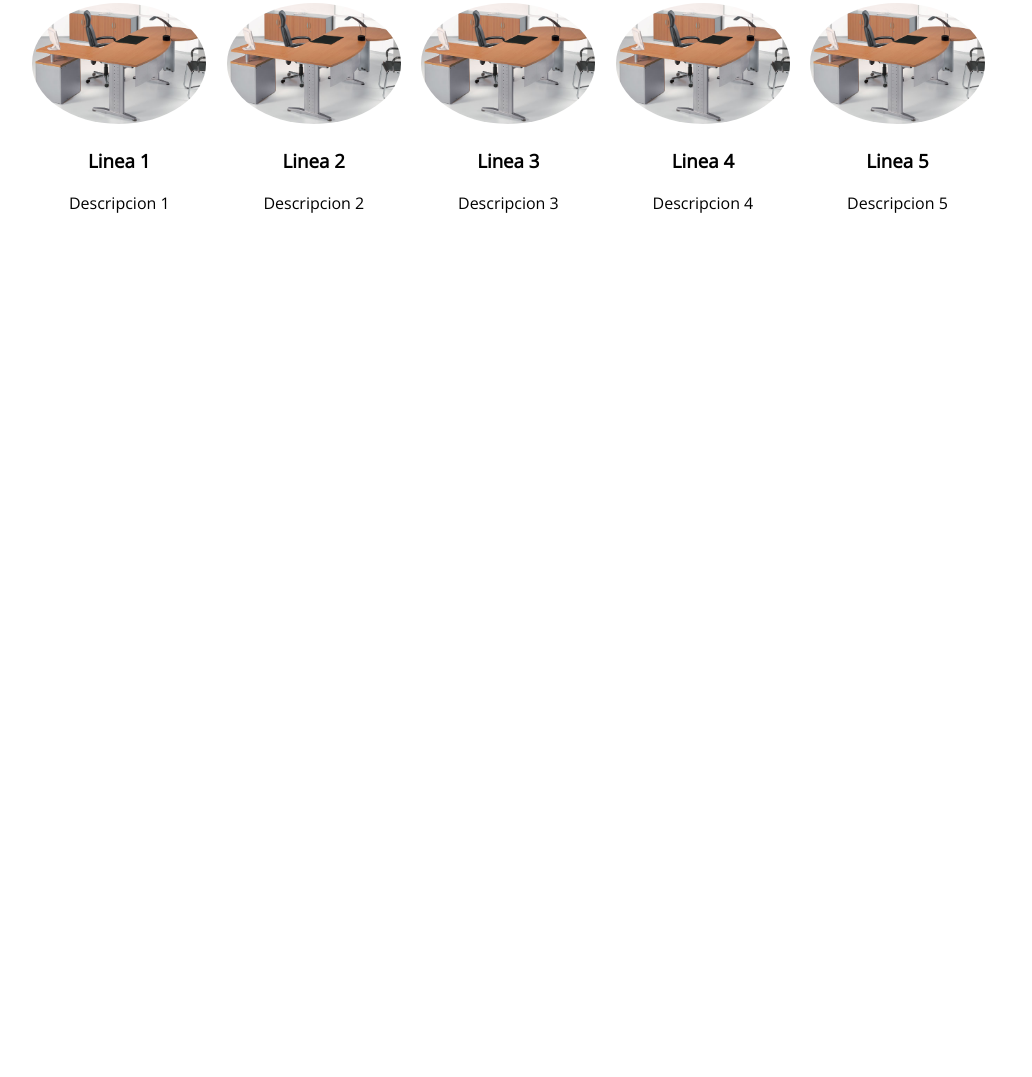
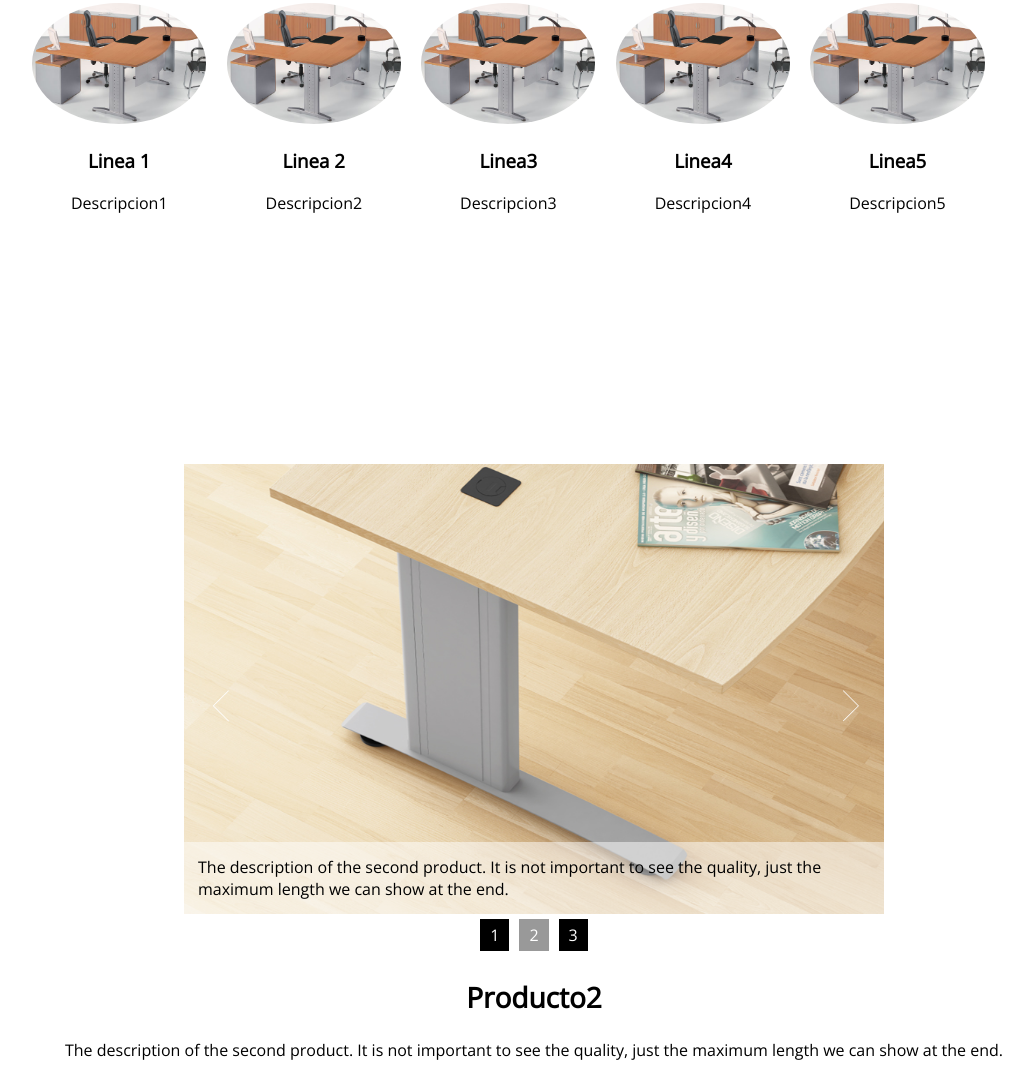
Before and after one commit to Raulvv/webUM, a plain HTML site: page index.html in a window 1280 px wide. Shown: the part 873-1950 px from the top of the page, without its empty margins (106-1138 px from the left). Before the commit the page ends 1337 px from the top, so only its background shows below. Drawn offline with nearby package versions, Linux system fonts and the light colour scheme.

```diff
--- a/index.html
+++ b/index.html
@@ -81,13 +81,13 @@
         <div id="catalogue">
           <div class="lineaCatalogo" ng-repeat="linea in lineas">
             <img ng-src="{{linea.image}}" alt="">
-            <h3 ng-click="getLinea(linea)">{{linea.title}}</h3>
+            <h3 ng-click="getLinea(linea)">{{linea.titleLinea}}</h3>
             <p>{{linea.description}}</p>
           </div>
         </div>
       </div>
 
-      <div class="productPartial" ng-repeat="linea in lineas | filter: {title: selected_linea_title}">
+      <div class="productPartial" ng-repeat="linea in lineas | filter: {titleLinea: selected_linea_title}">
 
         <div id="banner-fade1">
           <ul class="bjqs">
@@ -95,7 +95,7 @@
           </ul>
         </div>
 
-        <div class="datosProducto" ng-repeat="producto in linea.productos | filter: {title: 'Producto 2'}">
+        <div class="datosProducto" ng-repeat="producto in linea.productos | filter: {title: 'Producto2'}">
           <h2 class="tituloProducto">{{producto.title}}</h2>
 
           <p class="descripcionProducto">{{producto.description}}</p>
--- a/js/funciones.js
+++ b/js/funciones.js
@@ -1,11 +1,6 @@
-var titleLine;
-
-var lines = {
-	"Linea 1": "img/line1.jpg", "Linea 2": "img/line2.jpg", "Linea 3": "img/line3.jpg", "Linea 4": "img/line4.jpg", "Linea 5": "img/line5.jpg"
-}
-
 $(document).ready(function(){
-	$('.productPartial').hide();
+	//$('img').attr('src', $('img').attr('src') + '?' + Math.random());
+	//$('.productPartial').hide();
 	$(".menu li").on('click', function(event){
 		if(event.target.text === 'Productos'){
 			$(".submenu").toggleClass("sacaSubMenu");
--- a/js/urenaController.js
+++ b/js/urenaController.js
@@ -5,122 +5,122 @@ app.controller('LineaCtrl', [
 function($scope, $filter){
   	$scope.lineas = [
         {
-    		title: 'Linea 1',
-    		description: 'Descripcion 1',
+    		titleLinea: 'Linea 1',
+    		description: 'Descripcion1',
     		image: 'img/linea3-3-g.jpg',
     		productos: [
     		{
-    			title: 'Producto 1',
+    			title: 'Producto1',
     			description: 'The description of the first product. It is not important to see the quality, just the maximum length we can show at the end.',
     			image: 'img/linea1.jpg'
     		},
     		{
-    			title: 'Producto 2',
+    			title: 'Producto2',
     			description: 'The description of the second product. It is not important to see the quality, just the maximum length we can show at the end.',
     			image: 'img/linea1.jpg'
     		},
     		{
-    			title: 'Producto 3',
+    			title: 'Producto3',
     			description: 'The description of the third product. It is not important to see the quality, just the maximum length we can show at the end.',
     			image: 'img/linea1.jpg'
     		}
     		]
     	},
     	{
-    		title: 'Linea 2',
-    		description: 'Descripcion 2',
+    		titleLinea: 'Linea 2',
+    		description: 'Descripcion2',
     		image: 'img/linea3-3-g.jpg',
     		productos: [
     		{
-    			title: 'Producto 1',
+    			title: 'Producto1',
     			description: 'The description of the first product. It is not important to see the quality, just the maximum length we can show at the end.',
     			image: 'img/linea2.jpg'
     		},
     		{
-    			title: 'Producto 2',
+    			title: 'Producto2',
     			description: 'The description of the second product. It is not important to see the quality, just the maximum length we can show at the end.',
     			image: 'img/linea2.jpg'
     		},
     		{
-    			title: 'Producto 3',
+    			title: 'Producto3',
     			description: 'The description of the third product. It is not important to see the quality, just the maximum length we can show at the end.',
     			image: 'img/linea2.jpg'
     		}
     		]
     	},
     	{
-    		title: 'Linea 3',
-    		description: 'Descripcion 3',
+    		titleLinea: 'Linea3',
+    		description: 'Descripcion3',
     		image: 'img/linea3-3-g.jpg',
     		productos: [
     		{
-    			title: 'Producto 1',
+    			title: 'Producto1',
     			description: 'The description of the first product. It is not important to see the quality, just the maximum length we can show at the end.',
     			image: 'img/linea3.jpg'
     		},
     		{
-    			title: 'Producto 2',
+    			title: 'Producto2',
     			description: 'The description of the second product. It is not important to see the quality, just the maximum length we can show at the end.',
     			image: 'img/linea3.jpg'
     		},
     		{
-    			title: 'Producto 3',
+    			title: 'Producto3',
     			description: 'The description of the third product. It is not important to see the quality, just the maximum length we can show at the end.',
     			image: 'img/linea3.jpg'
     		}
     		]
     	},
     	{
-    		title: 'Linea 4',
-    		description: 'Descripcion 4',
+    		titleLinea: 'Linea4',
+    		description: 'Descripcion4',
     		image: 'img/linea3-3-g.jpg',
     		productos: [
     		{
-    			title: 'Producto 1',
+    			title: 'Producto1',
     			description: 'The description of the first product. It is not important to see the quality, just the maximum length we can show at the end.',
     			image: 'img/linea4.jpg'
     		},
     		{
-    			title: 'Producto 2',
+    			title: 'Producto2',
     			description: 'The description of the second product. It is not important to see the quality, just the maximum length we can show at the end.',
     			image: 'img/linea4.jpg'
     		},
     		{
-    			title: 'Producto 3',
+    			title: 'Producto3',
     			description: 'The description of the third product. It is not important to see the quality, just the maximum length we can show at the end.',
     			image: 'img/linea4.jpg'
     		}
     		]
     	},
     	{
-    		title: 'Linea 5',
-    		description: 'Descripcion 5',
+    		titleLinea: 'Linea5',
+    		description: 'Descripcion5',
     		image: 'img/linea3-3-g.jpg',
     		productos: [
     		{
-    			title: 'Producto 1',
+    			title: 'Producto1',
     			description: 'The description of the first product. It is not important to see the quality, just the maximum length we can show at the end.',
     			image: 'img/linea5.jpg'
     		},
     		{
-    			title: 'Producto 2',
+    			title: 'Producto2',
     			description: 'The description of the second product. It is not important to see the quality, just the maximum length we can show at the end.',
     			image: 'img/linea5.jpg'
     		},
     		{
-    			title: 'Producto 3',
+    			title: 'Producto3',
     			description: 'The description of the third product. It is not important to see the quality, just the maximum length we can show at the end.',
     			image: 'img/linea5.jpg'
     		}
     		]
         }
         ];
-        $scope.selected_linea_title = 'Linea 3';
+        $scope.selected_linea_title = 'Linea3';
         $scope.selected_linea;
-        $scope.selectedProduct = 'Producto 1';
+        $scope.selectedProduct = 'Producto1';
 		$scope.getLinea = function(linea){
 			$filter
-			$scope.selected_linea_title = linea.title;
+			$scope.selected_linea_title = linea.titleLinea;
 			$scope.selected_linea = linea;
 			$('.productPartial').show('slow');
 			$('.home').hide('fast');
```
